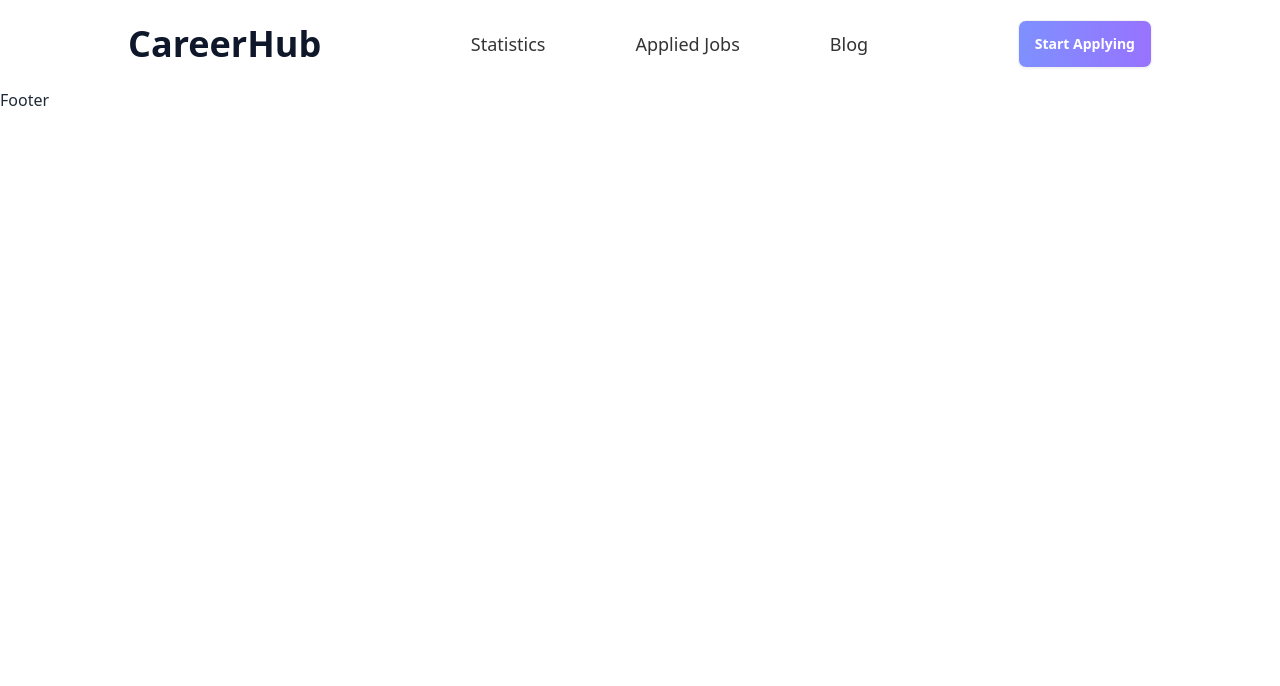
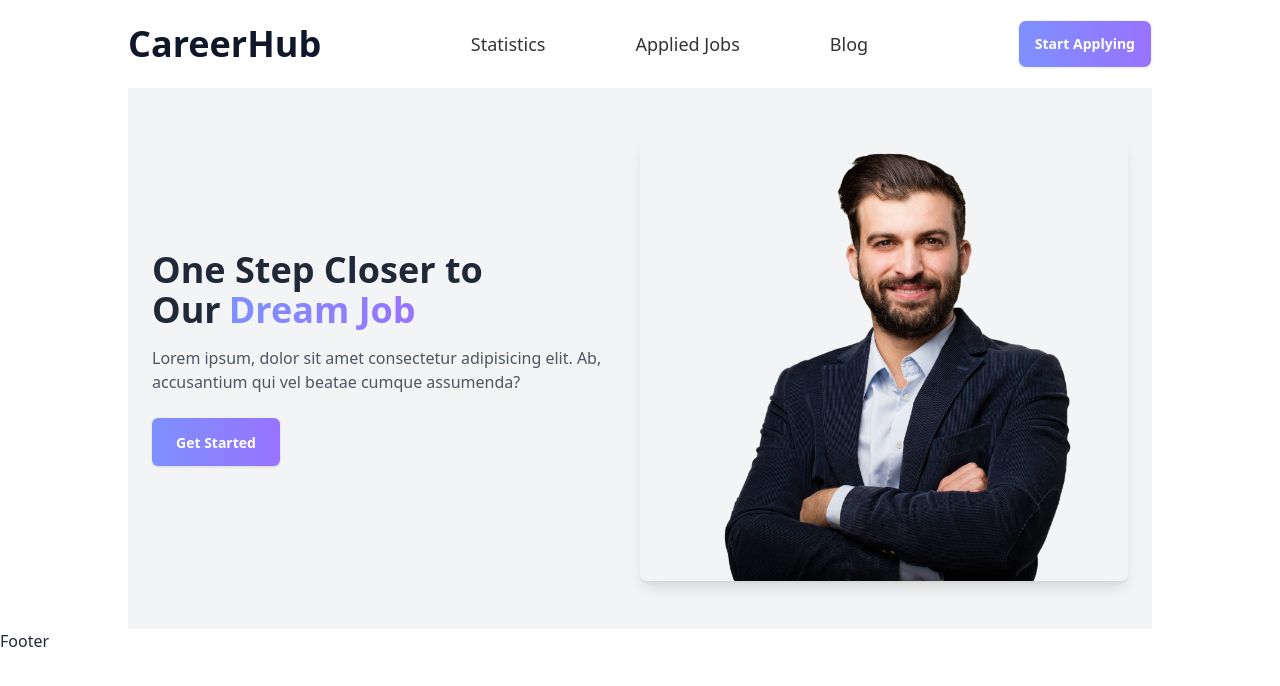
Before and after one commit to AshikurZaman01/Career-Hub, a React (Vite) app: page / in a window 1280 px wide. Shown: the top 686 px of the page. Built offline with nearby package versions, Linux system fonts and the light colour scheme.

Commit message:
add banner

```diff
--- /dev/null
+++ b/src/Components/Banner/Banner.jsx
@@ -0,0 +1,29 @@
+import image from '../../assets/images/user.png';
+
+const Banner = () => {
+    return (
+        <div className="bg-gray-100 py-12">
+            <div className="container mx-auto flex flex-col-reverse md:flex-row justify-between items-center px-6">
+                <div className="left md:w-1/2 mt-8 md:mt-0">
+                    <h1 className="text-4xl font-bold text-gray-800 mb-4">
+                        One Step Closer to Our
+                        <span className="bg-clip-text text-transparent bg-gradient-to-r from-[#7E90FE] to-[#9873FF] ml-2">
+                            Dream Job
+                        </span>
+                    </h1>
+                    <p className="text-gray-600 mb-6">
+                        Lorem ipsum, dolor sit amet consectetur adipisicing elit. Ab, accusantium qui vel beatae cumque assumenda?
+                    </p>
+                    <button className="btn-md bg-gradient-to-r from-[#7E90FE] to-[#9873FF] text-white px-6 py-2 rounded-md shadow hover:bg-indigo-700 font-semibold">
+                        Get Started
+                    </button>
+                </div>
+                <div className="right md:w-1/2">
+                    <img src={image} alt="Banner" className="w-full h-auto object-cover rounded-lg shadow-lg" />
+                </div>
+            </div>
+        </div>
+    );
+}
+
+export default Banner;
--- a/src/Components/Home/Home.jsx
+++ b/src/Components/Home/Home.jsx
@@ -1,6 +1,7 @@
 import { Outlet } from "react-router-dom";
 import Navbar from "../Header/Navbar";
 import Footer from "../Footer/Footer";
+import Banner from "../Banner/Banner";
 
 const Home = () => {
     return (
@@ -8,6 +9,7 @@ const Home = () => {
         <div>
             <div className="w-[80%] mx-auto">
                 <Navbar></Navbar>
+                <Banner></Banner>
                 <Outlet></Outlet>
             </div>
             <Footer></Footer>
```
